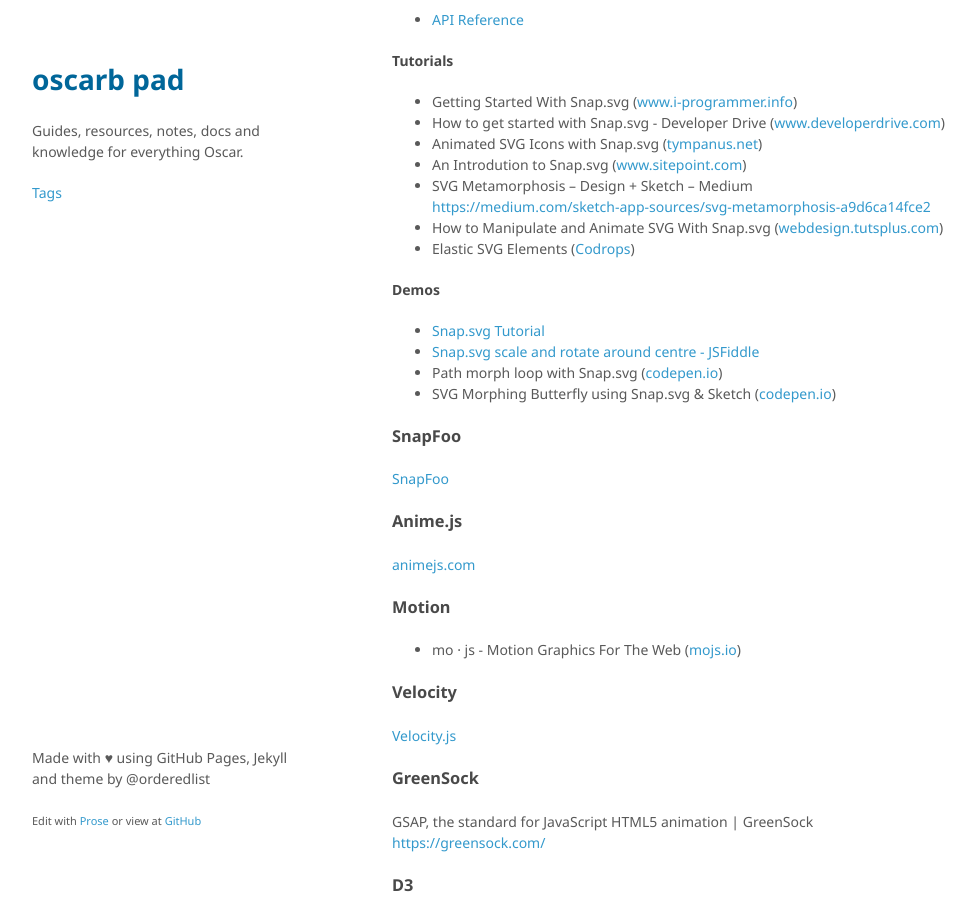
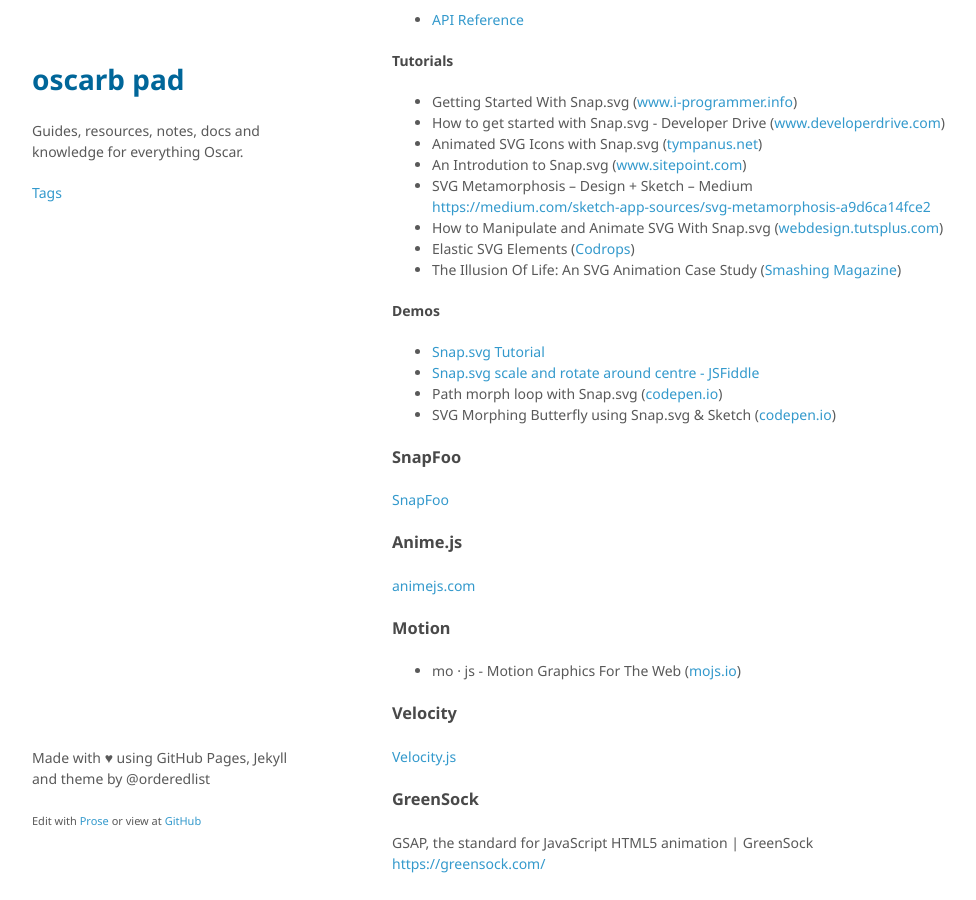
Before and after one commit to oscarb/pad, a Jekyll site: the page built from _docs/web-animation.md, in a window 1280 px wide and 900 px high, scrolled down 837 px. Shown: the whole window, without its empty margins (128-1104 px from the left). Built offline with Jekyll 4.4.1, drawn with Linux system fonts in a browser that asks for light colours; some web fonts are replaced.

Commit message:
Update web-animation.md

```diff
--- a/_docs/web-animation.md
+++ b/_docs/web-animation.md
@@ -49,6 +49,7 @@ published: true
 https://medium.com/sketch-app-sources/svg-metamorphosis-a9d6ca14fce2
 * How to Manipulate and Animate SVG With Snap.svg ([webdesign.tutsplus.com](https://webdesign.tutsplus.com/articles/how-to-manipulate-and-animate-svg-with-snapsvg--cms-21323))
 * Elastic SVG Elements ([Codrops](https://tympanus.net/codrops/2014/12/15/elastic-svg-elements/))
+* The Illusion Of Life: An SVG Animation Case Study ([Smashing Magazine](https://www.smashingmagazine.com/2016/07/an-svg-animation-case-study/))
 
 #### Demos
 
```
